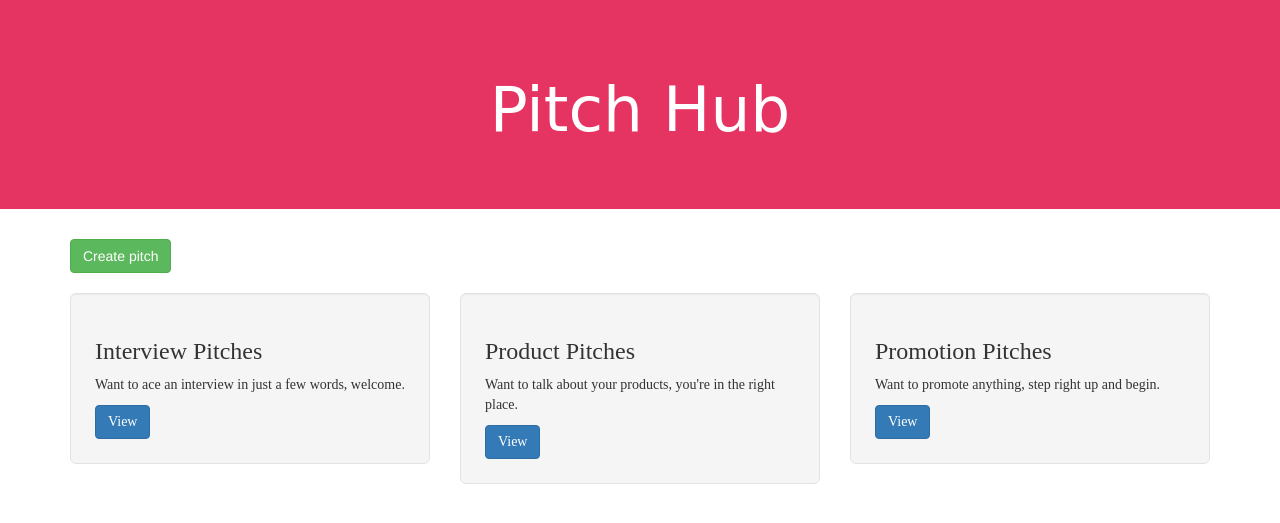
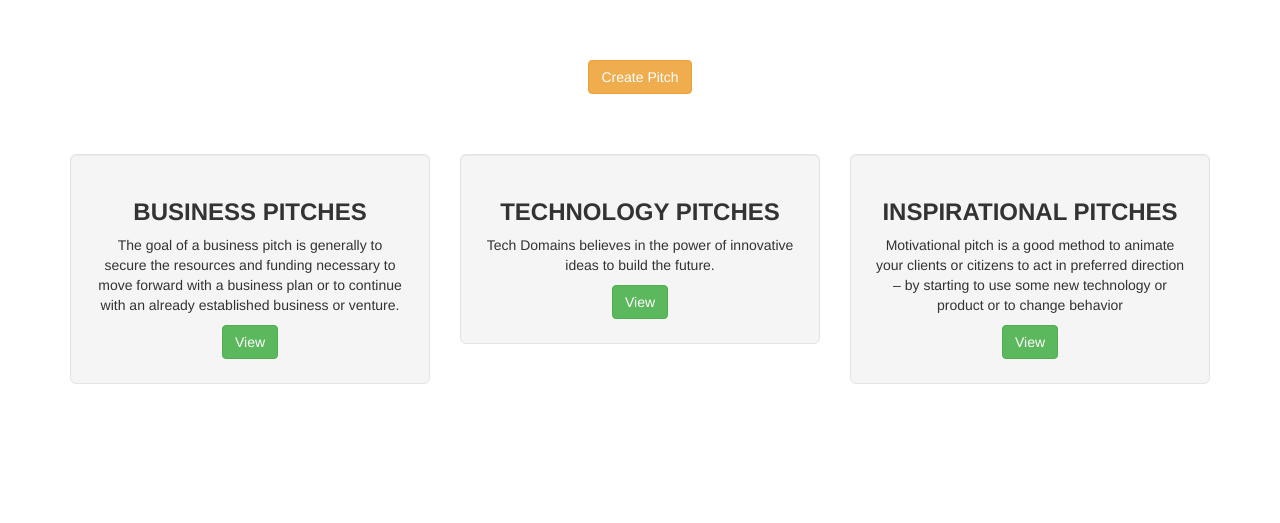
Before and after one commit to Valentino-Junior/PITCH-HUB, a Flask app: page / in a window 1280 px wide. Shown: the part 52-575 px from the top of the page. Run offline with Flask 2, Linux system fonts and the light colour scheme; data that the repository does not hold is empty; some libraries are stand-ins or nearby versions.

Commit message:
Added styling

```diff
--- a/app/__init__.py
+++ b/app/__init__.py
@@ -6,6 +6,8 @@ from flask_login import LoginManager
 from flask_uploads import UploadSet,configure_uploads,IMAGES
 from flask_mail import Mail
 
+from werkzeug.utils import secure_filename
+from werkzeug.datastructures import  FileStorage
 bootstrap = Bootstrap()
 db = SQLAlchemy()
 mail = Mail()
--- a/app/main/views.py
+++ b/app/main/views.py
@@ -28,7 +28,7 @@ def index():
 def profile(uname):
     user = User.query.filter_by(username = uname).first()
     pitches_count = Pitch.count_pitches(uname)
-    user_joined = user.date_joined.strftime('%b %d, %Y')
+    user_joined = user.date_joined.strftime('%b %d %Y')
 
     if user is None:
         abort(404)
--- a/app/templates/index.html
+++ b/app/templates/index.html
@@ -8,34 +8,32 @@
 {%endblock%}
 <!-- Content block -->
 {%block content%}
-<div class="jumbotron text-center" style="background-color: #E63462; color: #fff; padding: 55px 25px; font-family: 'Monoton', cursive;">
-    <h1>Pitch Hub</h1>
-</div>
-<div class="container" style="padding-bottom: 20px;">
-    <a href="{{url_for('main.new_pitch')}}" class="btn btn-success">Create pitch</a>
+
+<div class="container" style="padding-top: 60px; text-align: center; padding-bottom: 60px;">
+    <a href="{{url_for('main.new_pitch')}}" class="btn btn-warning txt-center">Create Pitch</a>
 </div>
 
-<div class="container" style= "font-family: 'Cormorant Upright', serif;">
+<div class="container" style="text-align: center;">
     <div class="row">
         <div class="col-md-4">
             <div class="well well-lg">
-                <h3>Interview Pitches</h3>
-                <p>Want to ace an interview in just a few words, welcome.</p>
-                <a href="{{url_for('main.interview_pitches')}}" class="btn btn-primary -center">View</a>
+                <h3><b>BUSINESS PITCHES</b></h3>
+                <p>The goal of a business pitch is generally to secure the resources and funding necessary to move forward with a business plan or to continue with an already established business or venture.</p>
+                <a href="{{url_for('main.interview_pitches')}}" class="btn btn-success">View</a>
             </div>
         </div>
         <div class="col-md-4">
             <div class="well well-lg">
-                <h3>Product Pitches</h3>
-                <p>Want to talk about your products, you're in the right place.</p>
-                <a href="{{url_for('main.product_pitches')}}" class="btn btn-primary -center">View</a>
+                <h3><b>TECHNOLOGY PITCHES</b></h3>
+                <p>Tech Domains believes in the power of innovative ideas to build the future. </p>
+                <a href="{{url_for('main.product_pitches')}}" class="btn btn-success">View</a>
             </div>
         </div>
         <div class="col-md-4">
             <div class="well well-lg">
-                <h3>Promotion Pitches</h3>
-                <p>Want to promote anything, step right up and begin.</p>
-                <a href="{{url_for('main.promotion_pitches')}}" class="btn btn-primary -center">View</a>
+                <h3><b>INSPIRATIONAL PITCHES</b></h3>
+                <p>Motivational pitch is a good method to animate your clients or citizens to act in preferred direction – by starting to use some new technology or product or to change behavior</p>
+                <a href="{{url_for('main.promotion_pitches')}}" class="btn btn-success">View</a>
             </div>
         </div>
     </div>
--- a/config.py
+++ b/config.py
@@ -5,7 +5,7 @@ class Config:
     General configuration parent class
     '''
     SECRET_KEY = os.environ.get('SECRET_KEY')
-    SQLALCHEMY_DATABASE_URI = 'postgresql+psycopg2://postgres:valentino:+254@localhost/pitch'
+    SQLALCHEMY_DATABASE_URI = 'postgresql+psycopg2://vale:1234@localhost/pitchhub'
     UPLOADED_PHOTOS_DEST ='app/static'
     SQLALCHEMY_TRACK_MODIFICATIONS = True
     # email configurations
@@ -31,7 +31,7 @@ class TestConfig(Config):
     Args:
         Config: The parent configuration class with General configuration settings
     '''
-    SQLALCHEMY_DATABASE_URI = 'postgresql+psycopg2://postgres:valentino:+254@localhost/pitch'
+    SQLALCHEMY_DATABASE_URI = 'postgresql+psycopg2://vale:234@localhost/pitchhub'
 
 class DevConfig(Config):
     '''
@@ -40,7 +40,7 @@ class DevConfig(Config):
     Args:
         Config: The parent configuration class with General configuration settings
     '''
-    SQLALCHEMY_DATABASE_URI = 'postgresql+psycopg2://postgres:valentino:+254@localhost/pitch'
+    SQLALCHEMY_DATABASE_URI = 'postgresql+psycopg2://vale:1234@localhost/pitchhub'
 
     DEBUG = True
     ENV = 'development'
```
Also changed, not shown: app/auth/forms.py (+15 -16 lines), app/main/forms.py (+6 -6 lines), requirements.txt (+77 -11 lines), 1 other file.
